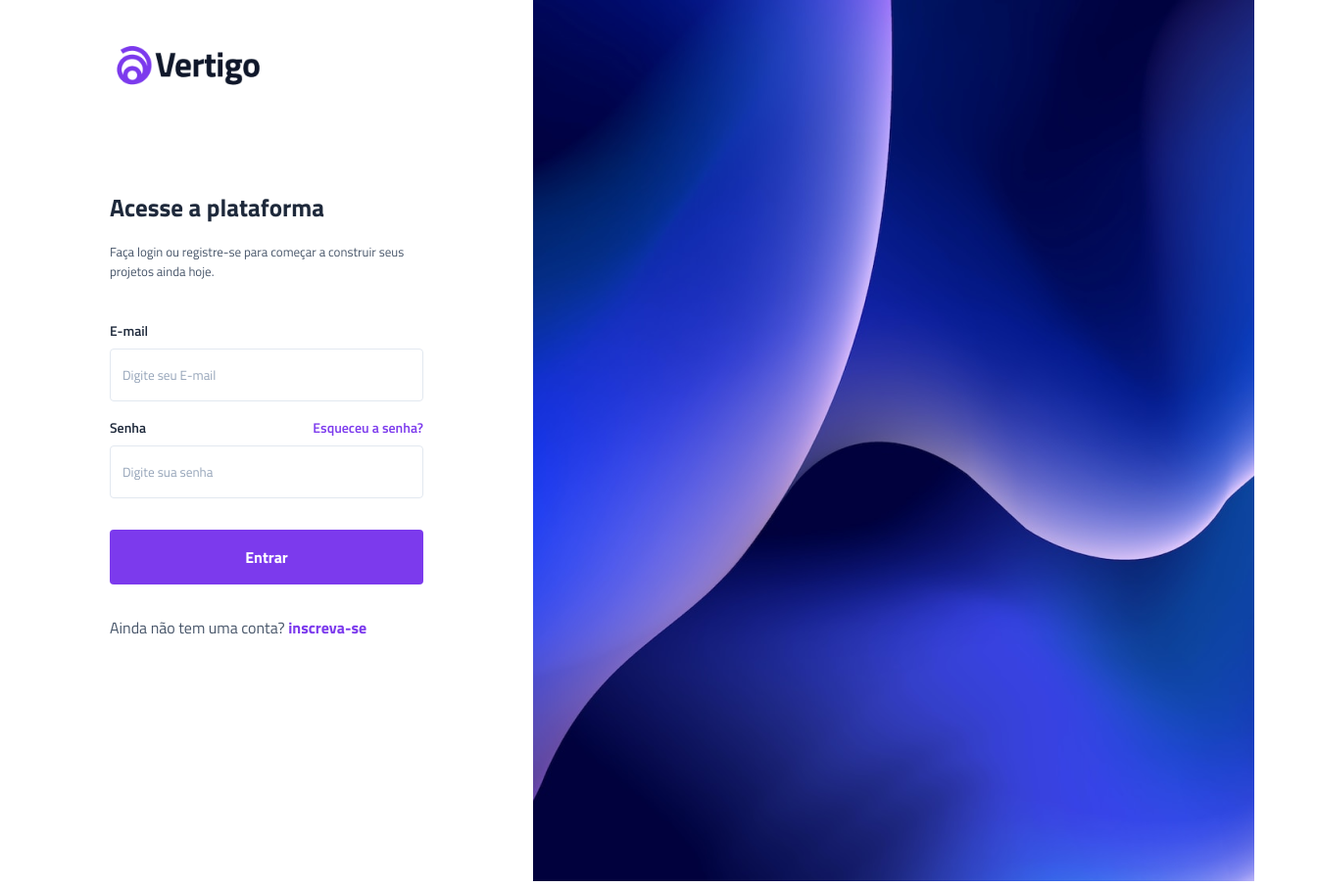
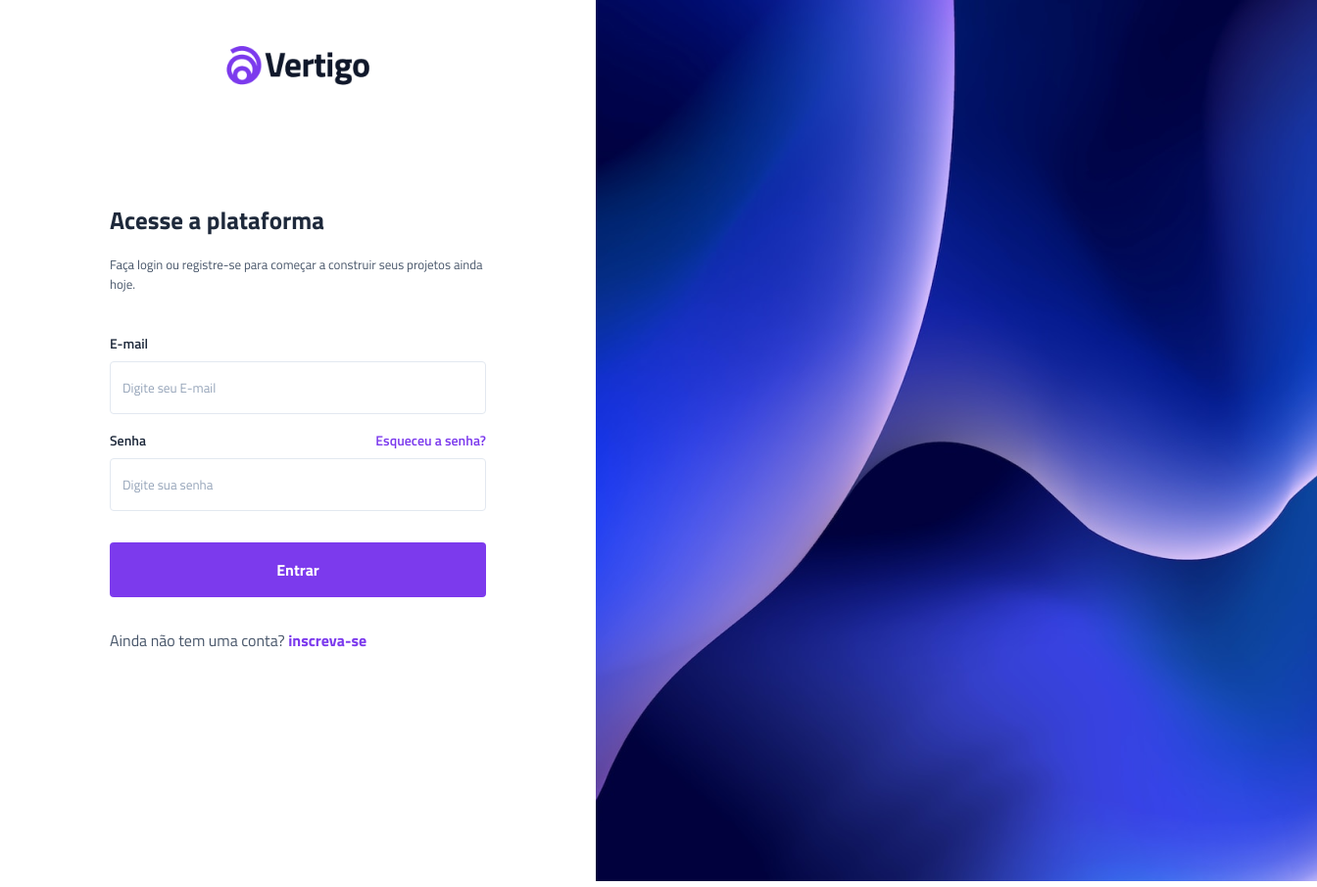
Before and after one commit to Lzinhah/projeto-vertigo, a plain HTML site: page index.html in a window 1280 px wide. Shown: the whole page at 98% size, 1344 px wide, since content can reach past the window. Drawn offline with Linux system fonts and the light colour scheme.

Commit message:
ajustes de margin e padding do main

```diff
--- a/style.css
+++ b/style.css
@@ -108,6 +108,8 @@ main{
         background: none;
         justify-content: flex-start;
         padding-inline: 7rem;
+        margin: 2.5rem 7rem 7rem ;
+        height: fit-content;
     }
 
     header img{
@@ -115,6 +117,9 @@ main{
     }
     main{
         padding-inline: 7rem;
+        margin-inline: 7rem;
+        max-width: 24rem;
+        padding: 0;
     }
 
     .conteudo{
```
